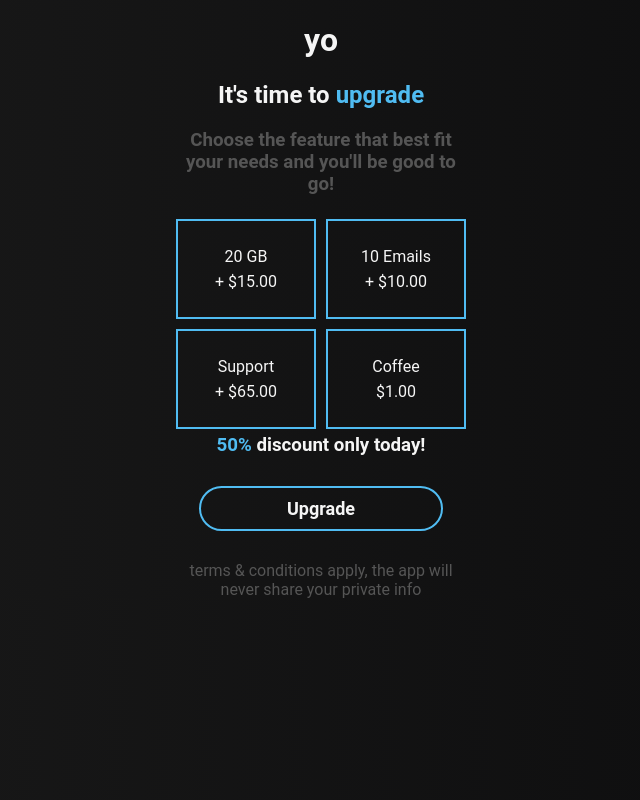
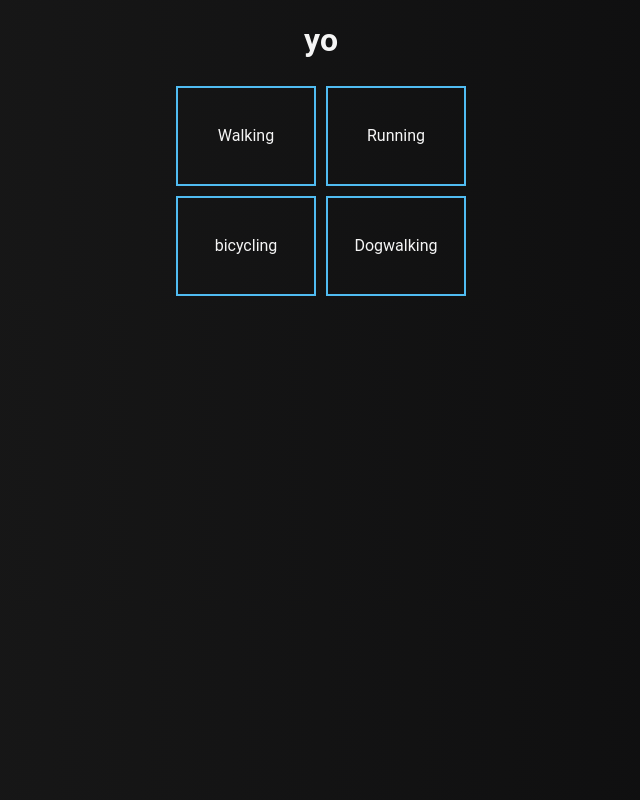
Before and after one commit to King-smasher26/persist-ventures-internship, a React (Create React App) app: page / in a window 1280 px wide. Shown: the whole page, without its empty margins (319-959 px from the left). Built offline with nearby package versions, Linux system fonts and the light colour scheme.

Commit message:
some changes in customcheckbox.js

```diff
--- a/src/Components.js/Customcheckbox.js
+++ b/src/Components.js/Customcheckbox.js
@@ -1,66 +1,55 @@
 import React from 'react'
 import "../App.css"
 export default function Customcheckbox() {
+  function clicked(e){
+    const newentry=[e.target.name,e.target.checked]
+    console.log(newentry)
+    // props.clicked(newentry);
+    console.log(newentry  )
+}
   return (
     <div>
         <section className="app">
   <i className="fa fa-rocket"></i>
-  <h1>It's time to <span className="blue-color">upgrade</span></h1>
-  <h3 className="gray-color">Choose the feature that best fit your needs and you'll be good to go!</h3>
   <article className="feature1">
-    <input type="checkbox" id="feature1" />
+    <input onClick={clicked} type="checkbox" id="feature1" name='walking' />
     <div>
       <span>
-        20 GB<br/>
-        + $15.00
+        Walking
       </span>
     </div>
   </article>
 
   <article className="feature2">
-    <input type="checkbox" id="feature2" />
+    <input onClick={clicked} type="checkbox" id="feature2" name='running' />
     <div>
       <span>
-        10 Emails<br/>
-        + $10.00
+        Running
       </span>
     </div>
   </article>
 
   <article className="feature3">
-    <input type="checkbox" id="feature3"/>
+    <input onClick={clicked} type="checkbox" id="feature3" name='bicycling'/>
     <div>
       <span>
-        Support<br/>
-        + $65.00
+        bicycling
       </span>
     </div>
   </article>
 
   <article className="feature4">
-    <input type="checkbox" id="feature4" />
+    <input onClick={clicked} type="checkbox" id="feature4" name='dogwalking' />
     <div>
       <span>
-        Coffee<br/>
-        $1.00
+        Dogwalking
       </span>
     </div>
   </article>
 
-  <h3>
-    <span className="blue-color">50% </span>discount only today!
-  </h3>
 
-  <a href="#" className="upgrade-btn">Upgrade</a>
-
-  <div className="gray-color">terms & conditions apply, the app will never share your private info</div>
 </section>
 
-<div className="social">
-  <a href="https://www.linkedin.com/in/florin-cornea-b5118057/" target="_blank">
-    <i className="fab fa-linkedin"></i>
-  </a>
-</div>
     </div>
   )
 }
```
Also changed, not shown: 7 other files (tests, documents, lock files or other folders).
